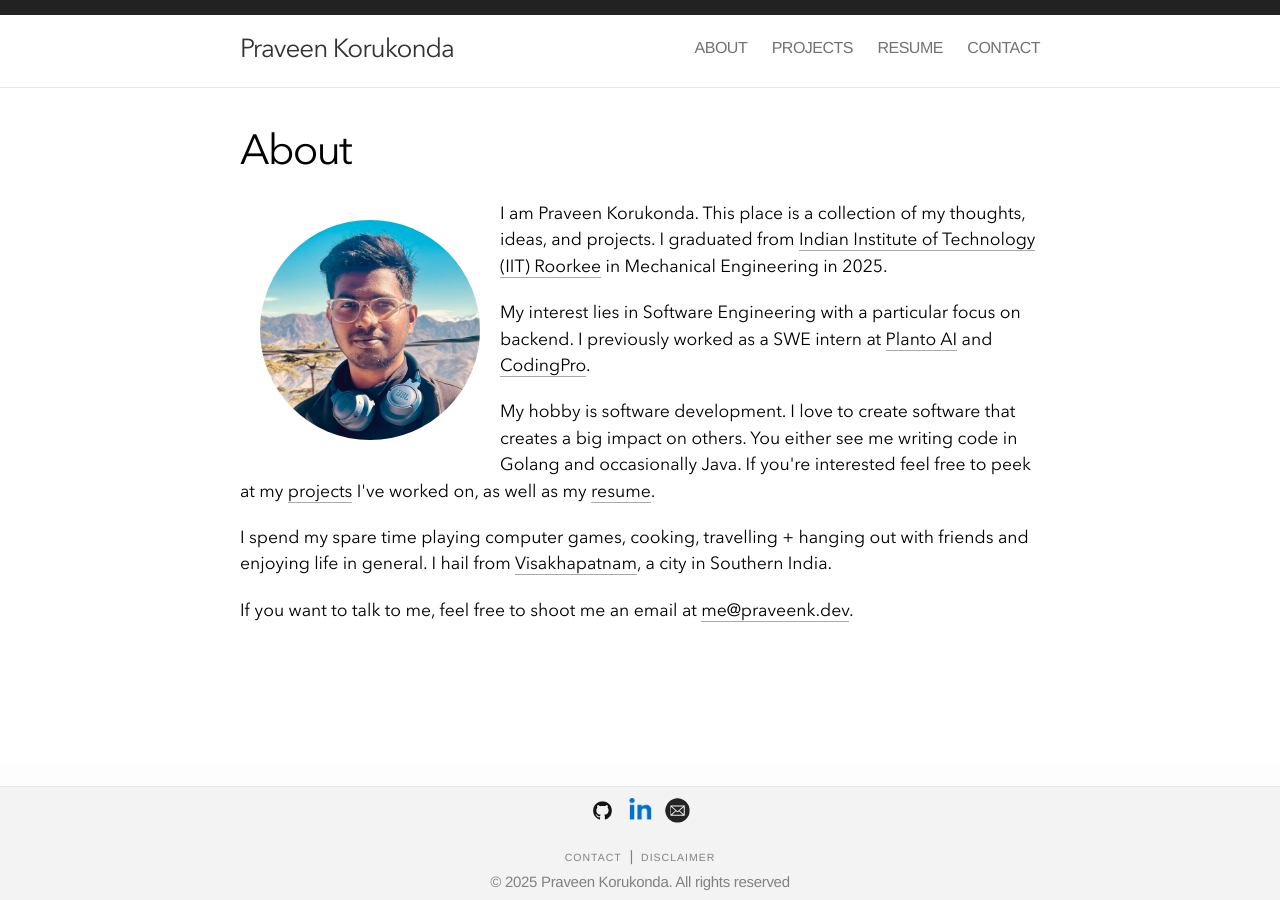
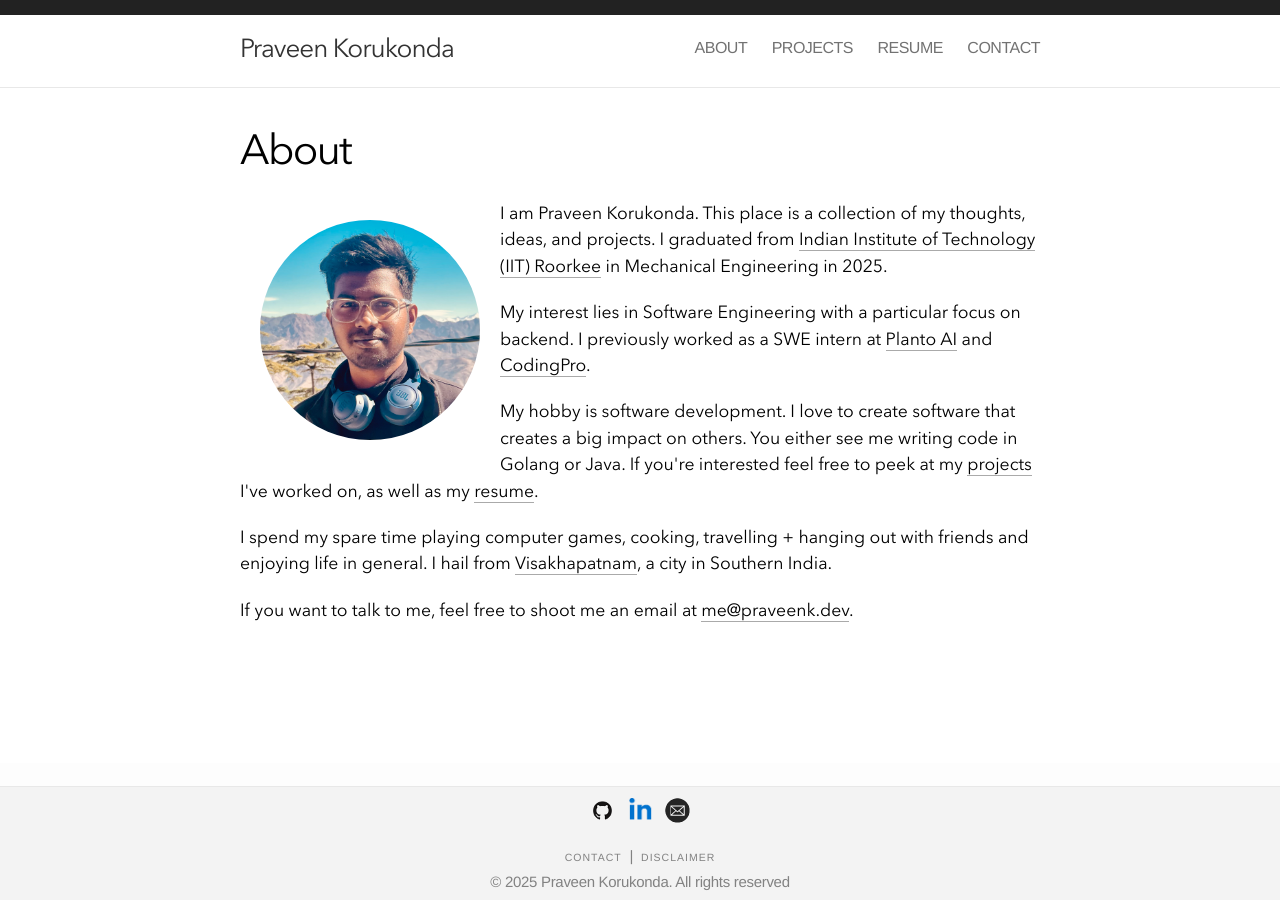
Before and after one commit to kpraveenkumar19/kpraveenkumar19.github.io, a Jekyll site: the page built from about.html, in a window 1280 px wide. Built offline with Jekyll 4.4.1, drawn with Linux system fonts in a browser that asks for light colours; nearby versions of some CDN libraries.

Commit message:
Update profile

```diff
--- a/about.html
+++ b/about.html
@@ -14,7 +14,7 @@ title: About
   <p>
     My interest lies in Software Engineering with a particular focus on backend. I previously worked as a SWE intern at <a href="https://planto.ai" target="_blank" rel="noopener noreferrer">Planto AI</a> and <a href="https://codingpro.online" target="_blank" rel="noopener noreferrer">CodingPro</a>.
   <p>
-    My hobby is software development. I love to create software that creates a big impact on others. You either see me writing code in Golang and occasionally Java. If you're interested feel free to peek at my <a href="https://praveenk.dev/projects" target="_blank" rel="noopener noreferrer">projects</a> I've worked on, as well as my  <a href="https://praveenk.dev/resume.pdf" target="_blank" rel="noopener noreferrer">resume</a>.
+    My hobby is software development. I love to create software that creates a big impact on others. You either see me writing code in Golang or Java. If you're interested feel free to peek at my <a href="https://praveenk.dev/projects" target="_blank" rel="noopener noreferrer">projects</a> I've worked on, as well as my  <a href="https://praveenk.dev/resume.pdf" target="_blank" rel="noopener noreferrer">resume</a>.
   </p>
   <p>
     I spend my spare time playing computer games, cooking, travelling + hanging out with friends and enjoying life in general. I hail from <a href="https://www.google.com/maps/place/Visakhapatnam,+Andhra+Pradesh/@17.7378282,82.9329317,143989m/data=!3m2!1e3!4b1!4m6!3m5!1s0x3a39431389e6973f:0x92d9c20395498468!8m2!3d17.6973801!4d83.2990254!16zL20vMDFqbXBm?entry=ttu&g_ep=EgoyMDI1MTEyMy4xIKXMDSoASAFQAw%3D%3D" target="_blank" rel="noopener noreferrer">Visakhapatnam</a>, a city in Southern India.
```
